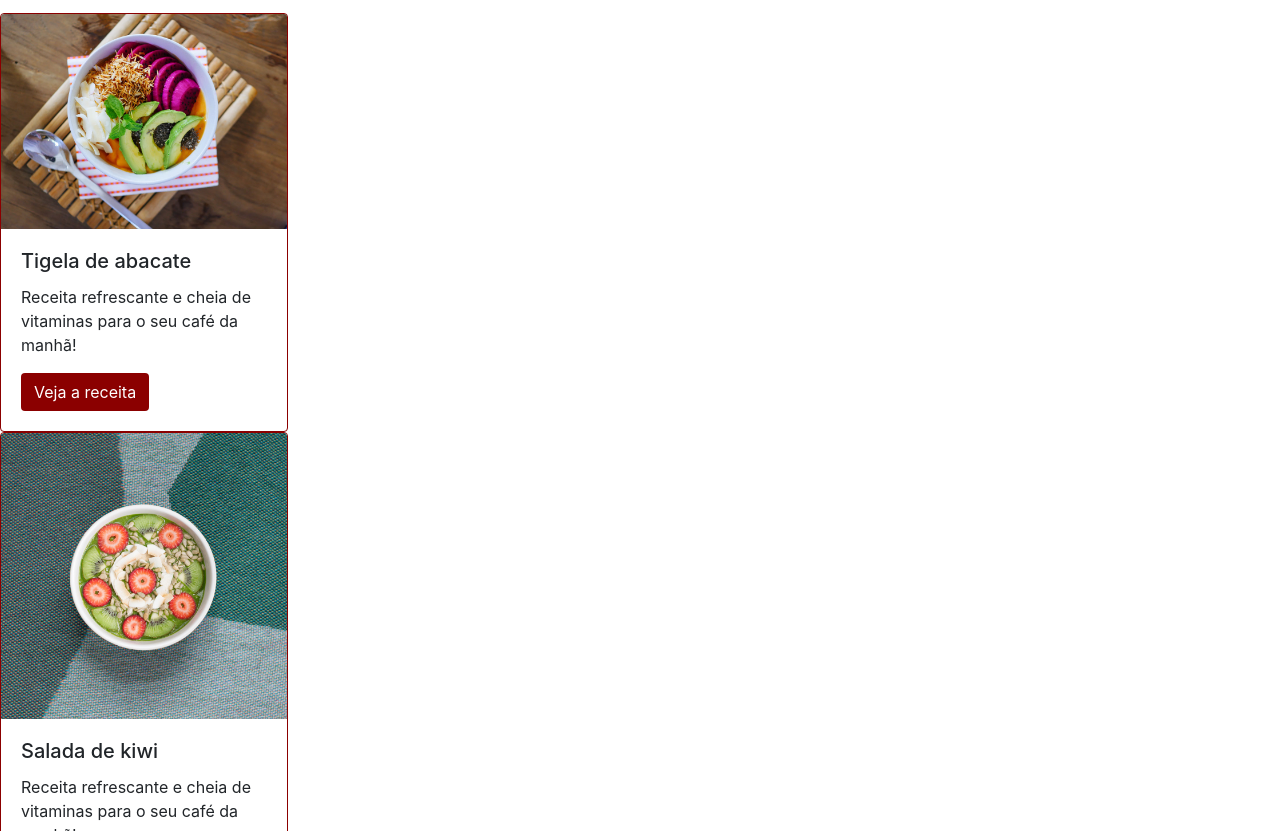
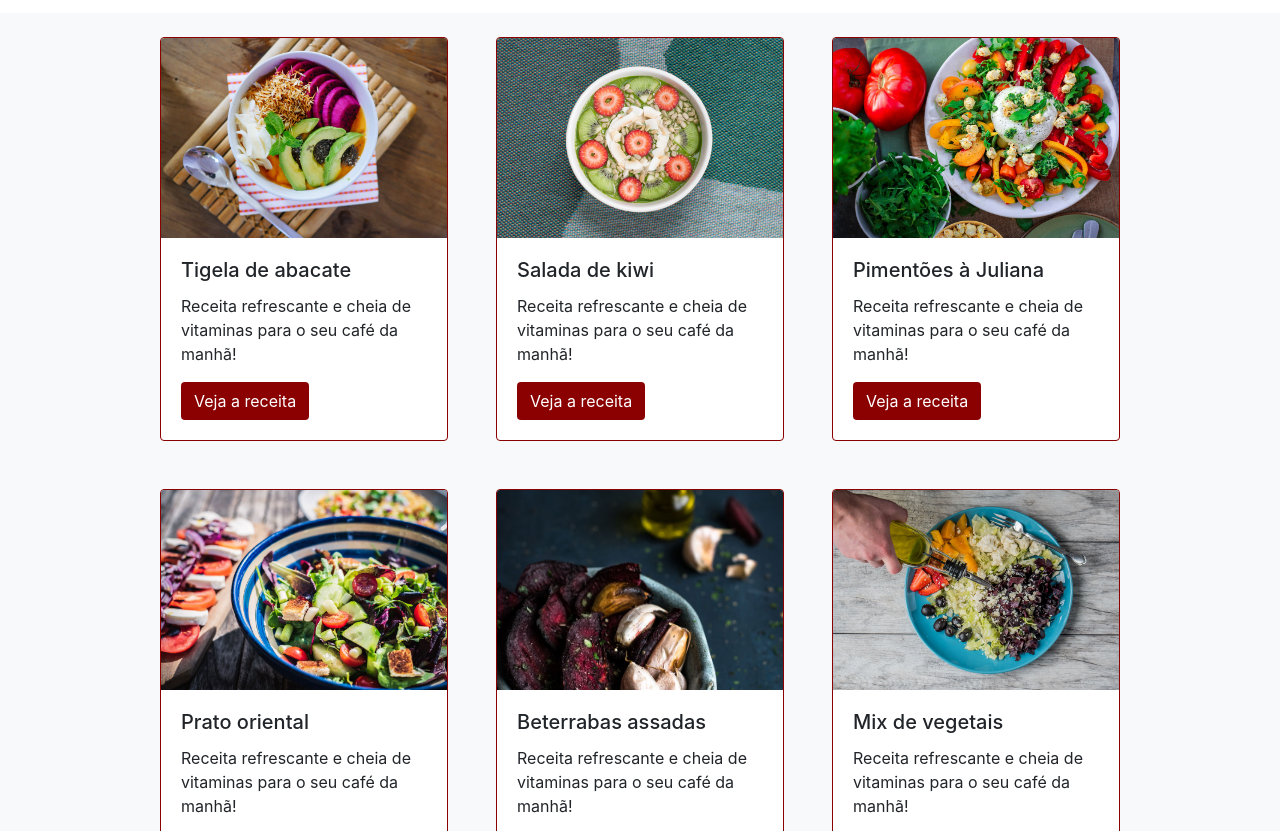
Before and after one commit to Alura-cursos1/bootstrap, a plain HTML site: page bootstrap-landing-page-projeto-base/projeto-base/index.html in a window 1280 px wide. Shown: the part 615-1446 px from the top of the page. Drawn offline with nearby package versions, Linux system fonts and the light colour scheme.

Commit message:
card finalizado e criando modal

```diff
--- a/bootstrap-landing-page-projeto-base/projeto-base/index.html
+++ b/bootstrap-landing-page-projeto-base/projeto-base/index.html
@@ -41,7 +41,7 @@
 
   <!-- Carousel -->
   <main>
-    <div id="carouselExampleIndicators" class="carousel slide" data-ride="carousel" data-interval="3000">
+    <section id="carouselExampleIndicators" class="carousel slide" data-ride="carousel" data-interval="3000">
       <ol class="carousel-indicators">
         <li data-target="#carouselExampleIndicators" data-slide-to="0" class="active"></li>
         <li data-target="#carouselExampleIndicators" data-slide-to="1"></li>
@@ -68,76 +68,123 @@
         <span class="carousel-control-next-icon" aria-hidden="true"></span>
         <span class="sr-only">Next</span>
       </a>
-    </div>
-  </main>
+    </section>
+
     <!-- Carousel -->
 
-  <section>
+    <section id="titulo">
       <h1 class="text-center fonte-titulo cor-especial pt-3">Receitas para economizar e ganhar saúde</h1>
-    <p class="text-center text-secondary pb-3">Nossas receitas ajudam você a aproveitar melhor os alimentos, economizar,
+      <p class="text-center text-secondary pb-3">Nossas receitas ajudam você a aproveitar melhor os alimentos,
+        economizar,
         ganhar tempo e praticidade</p>
+    </section>
 
     <!-- Cards -->
-    <div class="card borda-cor-especial" style="width: 18rem;">
-      <img class="card-img-top" src="./src/img/receita-abacate.jpg" alt="tigela com salada de abacate, vista superior">
+    <section class="container-fluid bg-light" id="receitas">
+      <div class="row justify-content-center">
+
+        <article class="card borda-cor-especial card-largura p-0 m-4 col-12 col-md-4">
+          <img class="card-img-top card-posicao-imagem" src="./src/img/receita-abacate.jpg"
+            alt="tigela com salada de abacate, vista superior">
           <div class="card-body">
             <h5 class="card-title">Tigela de abacate</h5>
             <p class="card-text">Receita refrescante e cheia de vitaminas para o seu café da manhã!</p>
             <a href="#" class="btn botao-cor-especial">Veja a receita</a>
           </div>
-    </div>
+        </article>
 
-    <div class="card borda-cor-especial" style="width: 18rem;">
-      <img class="card-img-top" src="./src/img/receita-kiwi.jpg" alt="tigela com salada de abacate, vista superior">
+        <article class="card borda-cor-especial card-largura p-0 m-4 col-12 col-md-4">
+          <img class="card-img-top card-posicao-imagem" src="./src/img/receita-kiwi.jpg"
+            alt="tigela com salada de abacate, vista superior">
           <div class="card-body">
             <h5 class="card-title">Salada de kiwi</h5>
             <p class="card-text">Receita refrescante e cheia de vitaminas para o seu café da manhã!</p>
             <a href="#" class="btn botao-cor-especial">Veja a receita</a>
           </div>
-    </div>
+        </article>
 
-    <div class="card borda-cor-especial" style="width: 18rem;">
-      <img class="card-img-top" src="./src/img/receita-pimentoes.jpg"
+        <article class="card borda-cor-especial card-largura p-0 m-4 col-12 col-md-4">
+          <img class="card-img-top card-posicao-imagem" src="./src/img/receita-pimentoes.jpg"
             alt="prato de salada de pimentões com alguns ingredientes ao lado, vista superior">
           <div class="card-body">
             <h5 class="card-title">Pimentões à Juliana</h5>
             <p class="card-text">Receita refrescante e cheia de vitaminas para o seu café da manhã!</p>
             <a href="#" class="btn botao-cor-especial">Veja a receita</a>
           </div>
-    </div>
+        </article>
 
-    <div class="card borda-cor-especial" style="width: 18rem;">
-      <img class="card-img-top" src="./src/img/receita-oriental.jpg"
+        <article class="card borda-cor-especial card-largura p-0 m-4 col-12 col-md-4">
+          <img class="card-img-top card-posicao-imagem" src="./src/img/receita-oriental.jpg"
             alt="tigela com salada de vegetais estilo oriental, vista de cima">
           <div class="card-body">
             <h5 class="card-title">Prato oriental</h5>
             <p class="card-text">Receita refrescante e cheia de vitaminas para o seu café da manhã!</p>
             <a href="#" class="btn botao-cor-especial">Veja a receita</a>
           </div>
-    </div>
+        </article>
 
-    <div class="card borda-cor-especial" style="width: 18rem;">
-      <img class="card-img-top" src="./src/img/receita-beterrabas.jpg"
+        <article class="card borda-cor-especial card-largura p-0 m-4 col-12 col-md-4">
+          <img class="card-img-top card-posicao-imagem" src="./src/img/receita-beterrabas.jpg"
             alt="tigela com beterrabas e dentes de alho assados em primeiro plano, com ingredientes ao fundo">
           <div class="card-body">
             <h5 class="card-title">Beterrabas assadas</h5>
             <p class="card-text">Receita refrescante e cheia de vitaminas para o seu café da manhã!</p>
             <a href="#" class="btn botao-cor-especial">Veja a receita</a>
           </div>
-    </div>
+        </article>
 
-    <div class="card borda-cor-especial" style="width: 18rem;">
-      <img class="card-img-top" src="./src/img/receita-mix.jpg" alt="tigela com salada de abacate, vista superior">
+        <article class="card borda-cor-especial card-largura p-0 m-4 col-12 col-md-4">
+          <img class="card-img-top card-posicao-imagem" src="./src/img/receita-mix.jpg"
+            alt="tigela com salada de abacate, vista superior">
           <div class="card-body">
             <h5 class="card-title">Mix de vegetais</h5>
             <p class="card-text">Receita refrescante e cheia de vitaminas para o seu café da manhã!</p>
             <a href="#" class="btn botao-cor-especial">Veja a receita</a>
           </div>
+        </article>
       </div>
     </section>
+  </main>
   <!-- Cards -->
 
+  <!--Rodapé-->
   <p>contato:<a href="mailto:email@frutafruto.com.br">email@frutafruto.com.br</a></p>
+  <!--Rodapé-->
+
+  <!-- Modal -->
+
+  <!-- Button trigger modal -->
+  <button type="button" class="btn btn-primary" data-toggle="modal" data-target="#exampleModal">
+    Launch demo modal
+  </button>
+  <!-- Button trigger modal -->
+
+  <div class="modal fade" id="exampleModal" tabindex="-1" role="dialog" aria-labelledby="exampleModalLabel"
+    aria-hidden="true">
+    <div class="modal-dialog" role="document">
+      <div class="modal-content">
+        <div class="modal-header">
+          <h5 class="modal-title" id="exampleModalLabel">Modal title</h5>
+          <button type="button" class="close" data-dismiss="modal" aria-label="Close">
+            <span aria-hidden="true">&times;</span>
+          </button>
+        </div>
+        <div class="modal-body">
+          ...
+        </div>
+        <div class="modal-footer">
+          <button type="button" class="btn btn-secondary" data-dismiss="modal">Close</button>
+          <button type="button" class="btn btn-primary">Save changes</button>
+        </div>
+      </div>
+    </div>
+  </div>
+  <!-- Modal -->
+
+
+
+
+
 
   <script src="https://code.jquery.com/jquery-3.2.1.slim.min.js"
     integrity="sha384-KJ3o2DKtIkvYIK3UENzmM7KCkRr/rE9/Qpg6aAZGJwFDMVNA/GpGFF93hXpG5KkN" crossorigin="anonymous">
--- a/bootstrap-landing-page-projeto-base/projeto-base/src/style.css
+++ b/bootstrap-landing-page-projeto-base/projeto-base/src/style.css
@@ -1,4 +1,5 @@
 @import url('https://fonts.googleapis.com/css2?family=Pacifico&display=swap');
+
 
 
 .imagem-carrosel-um{
@@ -28,3 +29,11 @@
 .borda-cor-especial{
     border: 1px solid darkred;
 }
+
+.card-posicao-imagem{
+    object-fit: cover;
+    height: 200px;
+}
+.card-largura{
+    max-width: 18rem;
+}
```
Lines whose indentation alone changed are shown as unchanged.
